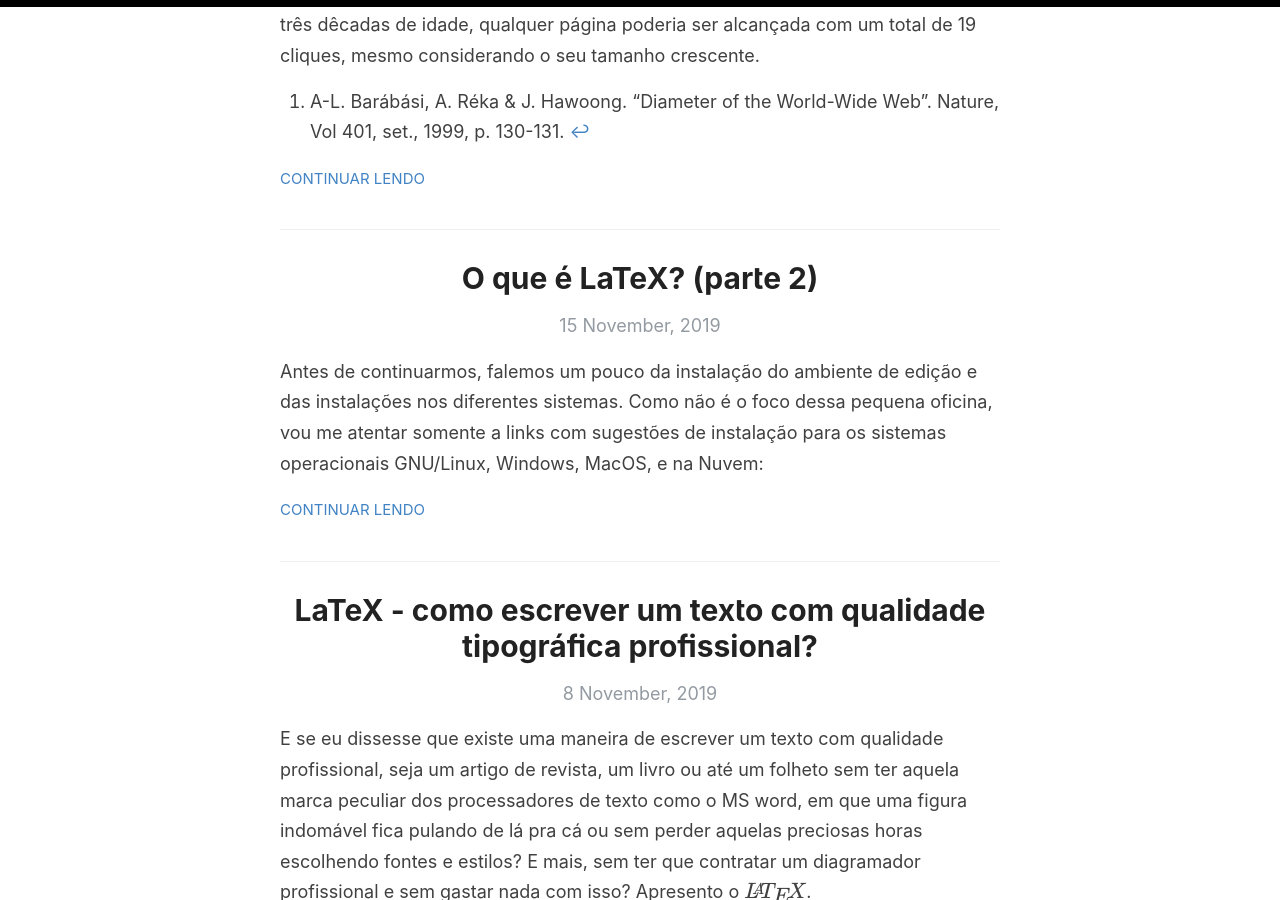
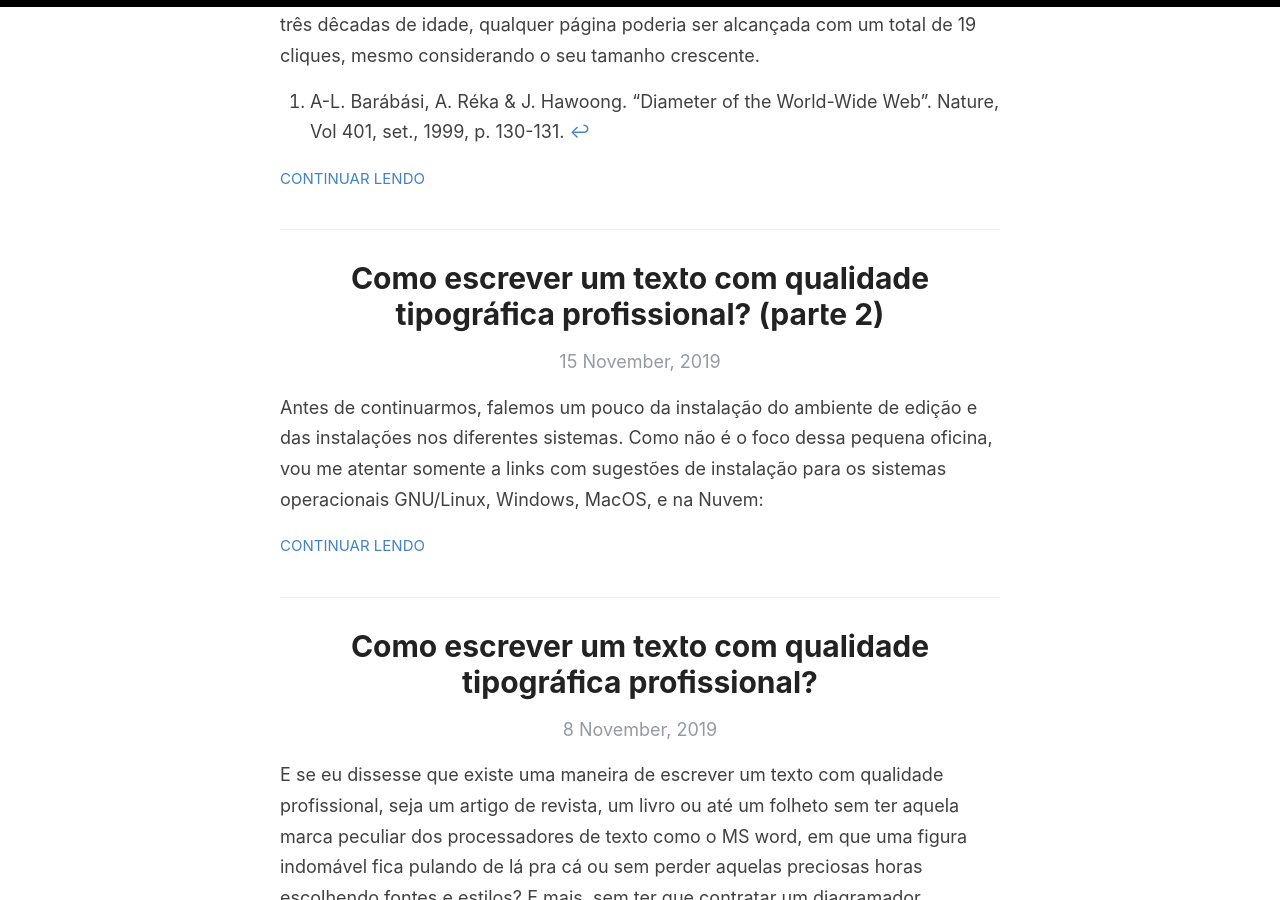
Before and after one commit to tonidandel/otelegrafo_, a Jekyll site: the page built from index.html, in a window 1280 px wide and 900 px high, scrolled down 776 px. Built offline with Jekyll 4.4.1, drawn with Linux system fonts in a browser that asks for light colours; formulas are drawn with MathJax 3; the list of posts is cut into pages by our own code.

Commit message:
post-corrections

```diff
--- a/_posts/2019-11-08-breve-historia-do-latex-parte1.md
+++ b/_posts/2019-11-08-breve-historia-do-latex-parte1.md
@@ -1,6 +1,6 @@
 ---
 layout: post
-title: LaTeX - como escrever um texto com qualidade tipográfica profissional?
+title: Como escrever um texto com qualidade tipográfica profissional?
 categories: [LaTeX,Diagramação,Programação]
 ---
 
--- a/_posts/2019-11-15-breve-historia-do-latex-parte2.md
+++ b/_posts/2019-11-15-breve-historia-do-latex-parte2.md
@@ -1,6 +1,6 @@
 ---
 layout: post
-title: O que é LaTeX? (parte 2)
+title: Como escrever um texto com qualidade tipográfica profissional? (parte 2)
 categories: [tecnologia,LaTeX]
 ---
 
```
